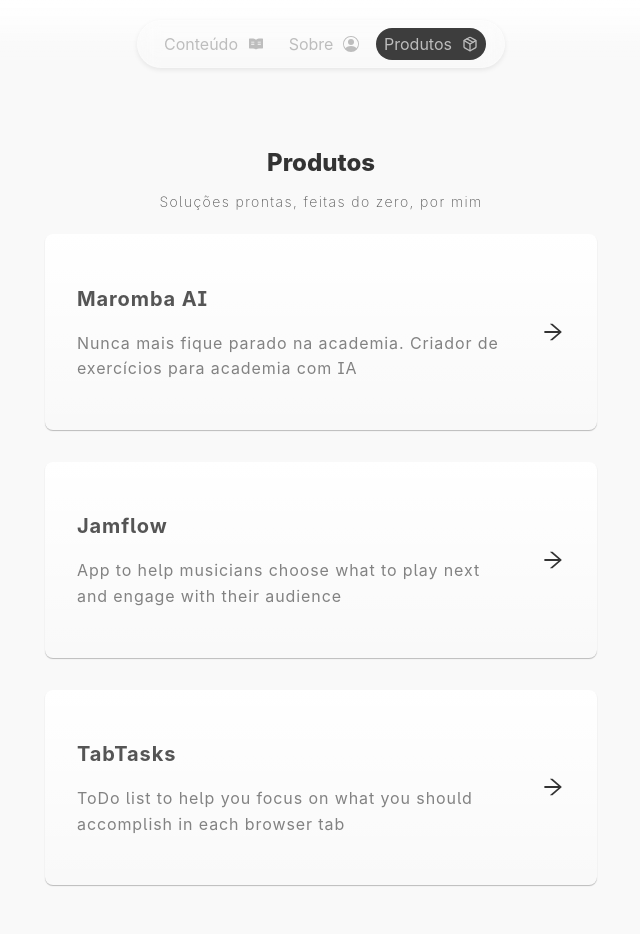
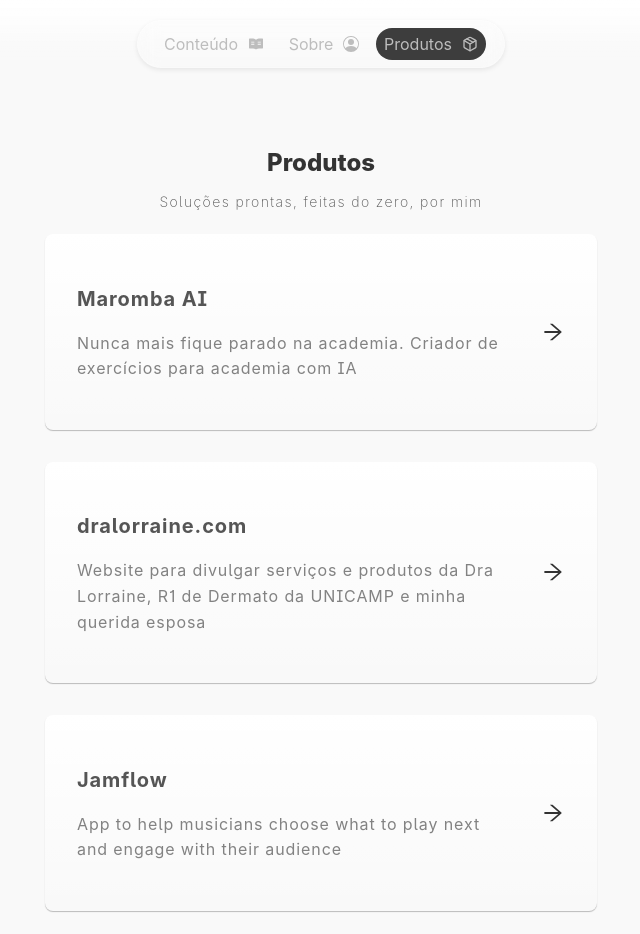
Before and after one commit to aamdias/portfolio, a React (Vite) app: page /produtos in a window 1280 px wide. Shown: the top 934 px of the page, without its empty margins (319-959 px from the left). Built offline with nearby package versions, Linux system fonts and the light colour scheme; a web font is replaced by a local one.

Commit message:
Update list of products by adding dralorraine.com

```diff
--- a/src/pages/Products/index.tsx
+++ b/src/pages/Products/index.tsx
@@ -40,6 +40,11 @@
                         link="https://www.marombaai.com"
                     />
                     <MenuCard
+                        title="dralorraine.com"
+                        description="Website para divulgar serviços e produtos da Dra Lorraine, R1 de Dermato da UNICAMP e minha querida esposa"
+                        link="https://www.dralorraine.com"
+                    />
+                    <MenuCard
                         title="Jamflow"
                         description="App to help musicians choose what to play next and engage with their audience"
                         link="https://www.jamflow.io"
```
